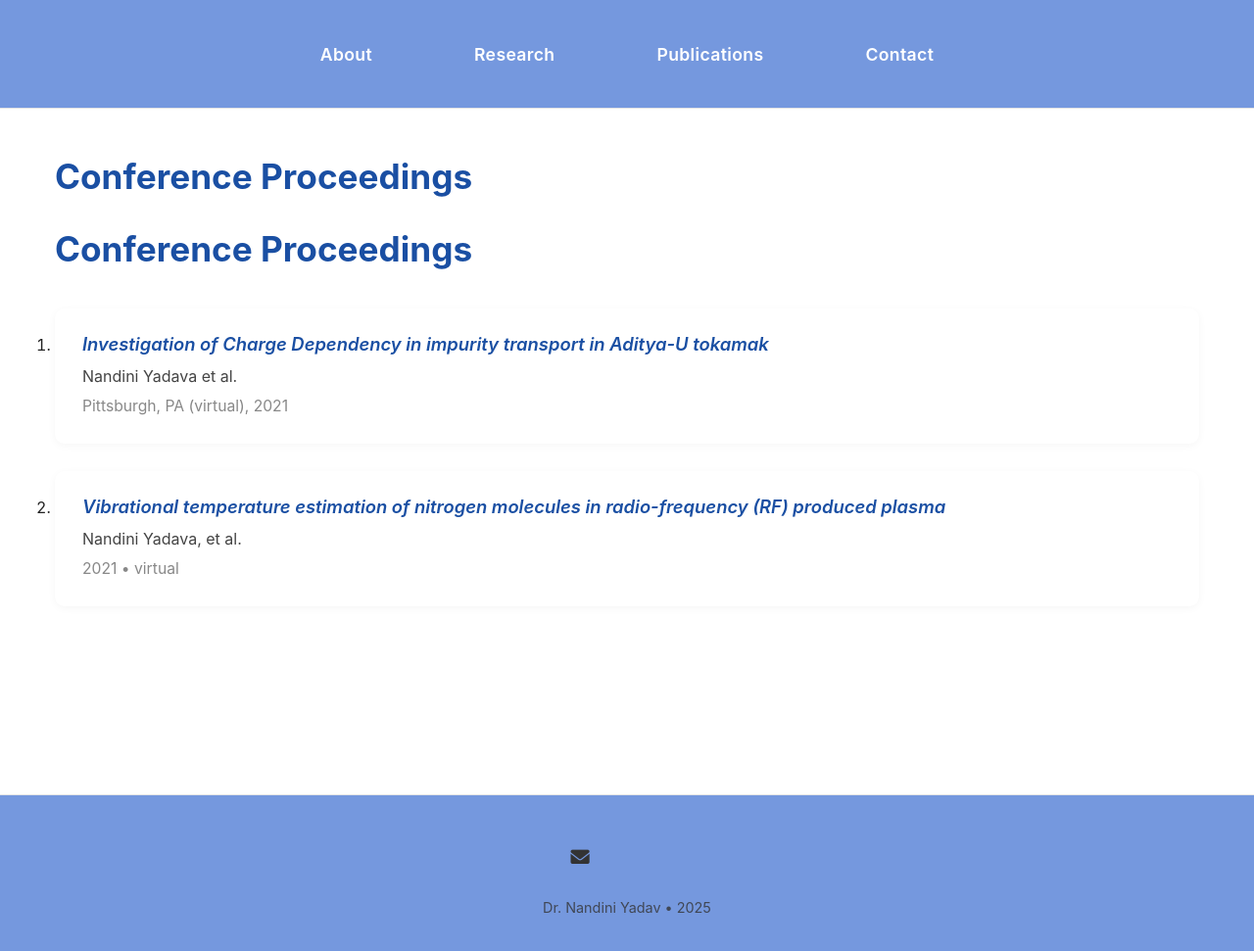
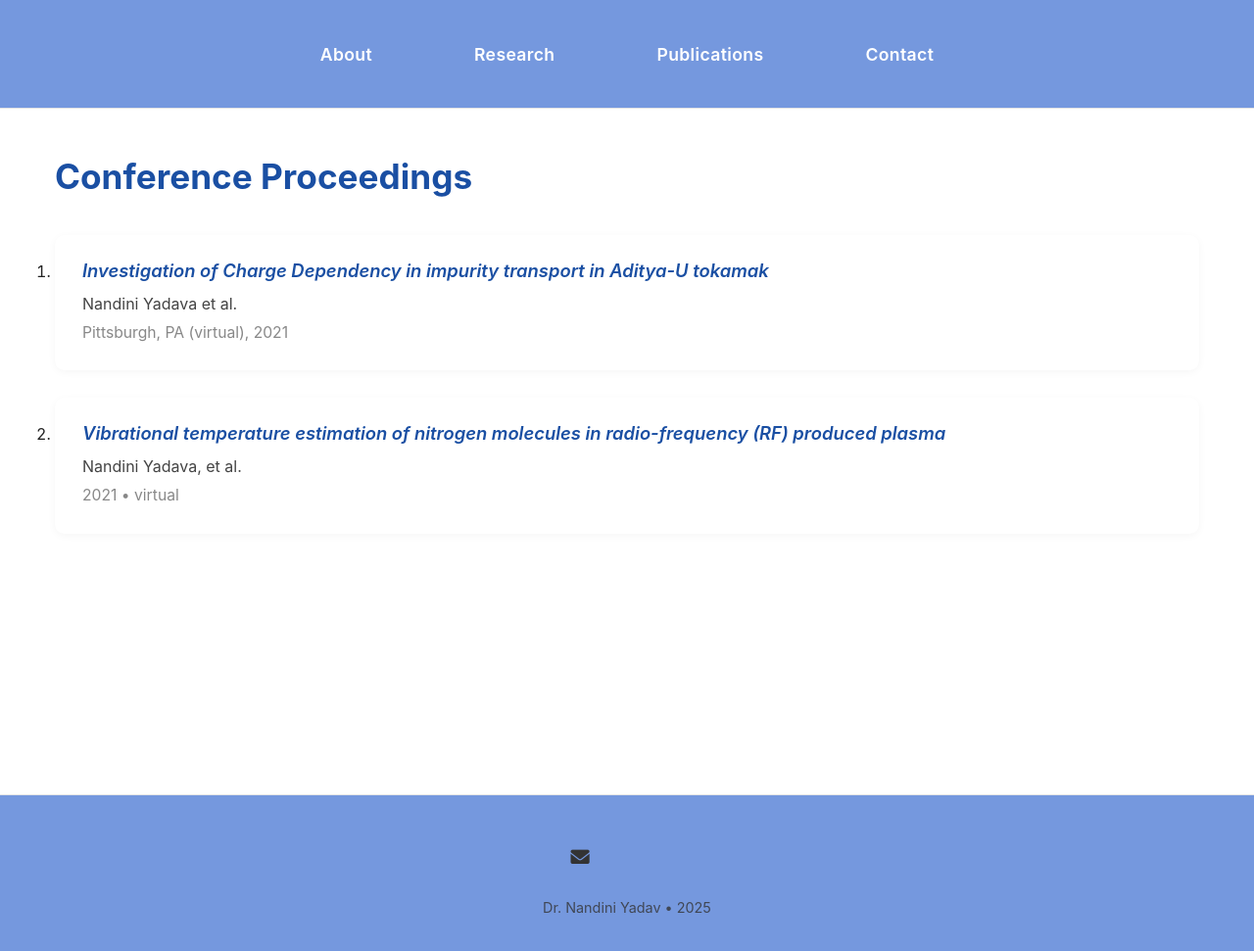
Before and after one commit to nandiniyadavaa/Researcher-NandiniYadav, a Jekyll site: the page built from pages/conference_proceedings.md, in a window 1280 px wide and 986 px high. Shown: the top 971 px of the window at 98% size. Built offline with Jekyll 4.4.1, drawn with Linux system fonts in a browser that asks for light colours; a style sheet for code colours, icons or effects is not loaded.

Commit message:
Update conference_proceedings.md

```diff
--- a/pages/conference_proceedings.md
+++ b/pages/conference_proceedings.md
@@ -5,46 +5,43 @@ permalink: /conference-proceedings
 ---
 
 # Conference Proceedings
-
-# Conference Proceedings
-
 <ol class="pub-list">
 {% for pub in site.data.publications_oral %}
   <li class="pub-item">
     <div class="pub-title"><em>{{ pub.title }}</em></div>
     <div class="pub-authors">{{ pub.authors }}</div>
 
-    {%- assign meta = "" -%}
+    {%- assign parts = "" -%}
     {%- if pub.venue -%}
-      {%- assign meta = pub.venue -%}
+      {%- assign parts = parts | append: "<strong>" | append: pub.venue | append: "</strong>" -%}
     {%- endif -%}
 
     {%- if pub.location -%}
-      {%- if meta != "" -%}{%- assign meta = meta | append: ", " -%}{%- endif -%}
-      {%- assign meta = meta | append: pub.location -%}
+      {%- if parts != "" -%}{%- assign parts = parts | append: ", " -%}{%- endif -%}
+      {%- assign parts = parts | append: pub.location -%}
     {%- endif -%}
 
     {%- if pub.year -%}
-      {%- if meta != "" -%}{%- assign meta = meta | append: ", " -%}{%- endif -%}
-      {%- assign meta = meta | append: pub.year -%}
+      {%- if parts != "" -%}{%- assign parts = parts | append: ", " -%}{%- endif -%}
+      {%- assign parts = parts | append: pub.year -%}
     {%- endif -%}
 
     {%- if pub.session -%}
-      {%- if meta != "" -%}{%- assign meta = meta | append: " — " -%}{%- endif -%}
-      {%- assign meta = meta | append: "Session " | append: pub.session -%}
+      {%- if parts != "" -%}{%- assign parts = parts | append: " — " -%}{%- endif -%}
+      {%- assign parts = parts | append: "Session " | append: pub.session -%}
     {%- endif -%}
 
     {%- if pub.link -%}
-      {%- if meta != "" -%}{%- assign meta = meta | append: " • " -%}{%- endif -%}
-      {%- assign meta = meta | append: '<a href="' | append: pub.link | append: '">link</a>' -%}
+      {%- if parts != "" -%}{%- assign parts = parts | append: " • " -%}{%- endif -%}
+      {%- assign parts = parts | append: '<a href="' | append: pub.link | append: '" target="_blank" rel="noopener">link</a>' -%}
     {%- endif -%}
 
     {%- if pub.note -%}
-      {%- if meta != "" -%}{%- assign meta = meta | append: " • " -%}{%- endif -%}
-      {%- assign meta = meta | append: pub.note -%}
+      {%- if parts != "" -%}{%- assign parts = parts | append: " • " -%}{%- endif -%}
+      {%- assign parts = parts | append: pub.note -%}
     {%- endif -%}
 
-    <div class="pub-meta">{{ meta }}</div>
+    <div class="pub-meta">{{ parts }}</div>
   </li>
 {% endfor %}
 </ol>
```
